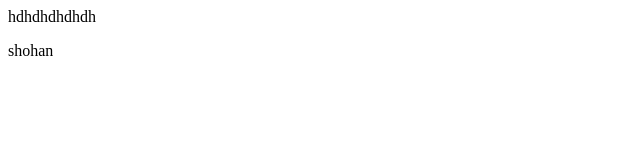
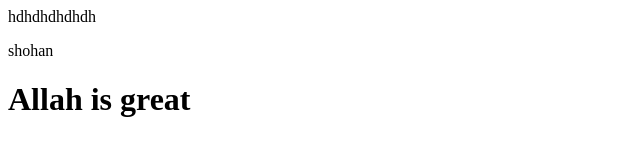
Before and after one commit to srabbi05/jjj, a plain HTML site: page index.html in a window 1280 px wide. Shown: the whole page, without its empty margins (0-640 px from the left). Drawn offline with Linux system fonts and the light colour scheme.

```diff
--- a/index.html
+++ b/index.html
@@ -4,3 +4,6 @@
 <p>
     shohan
 </p>
+<h1>
+    Allah is great
+</h1>
```
